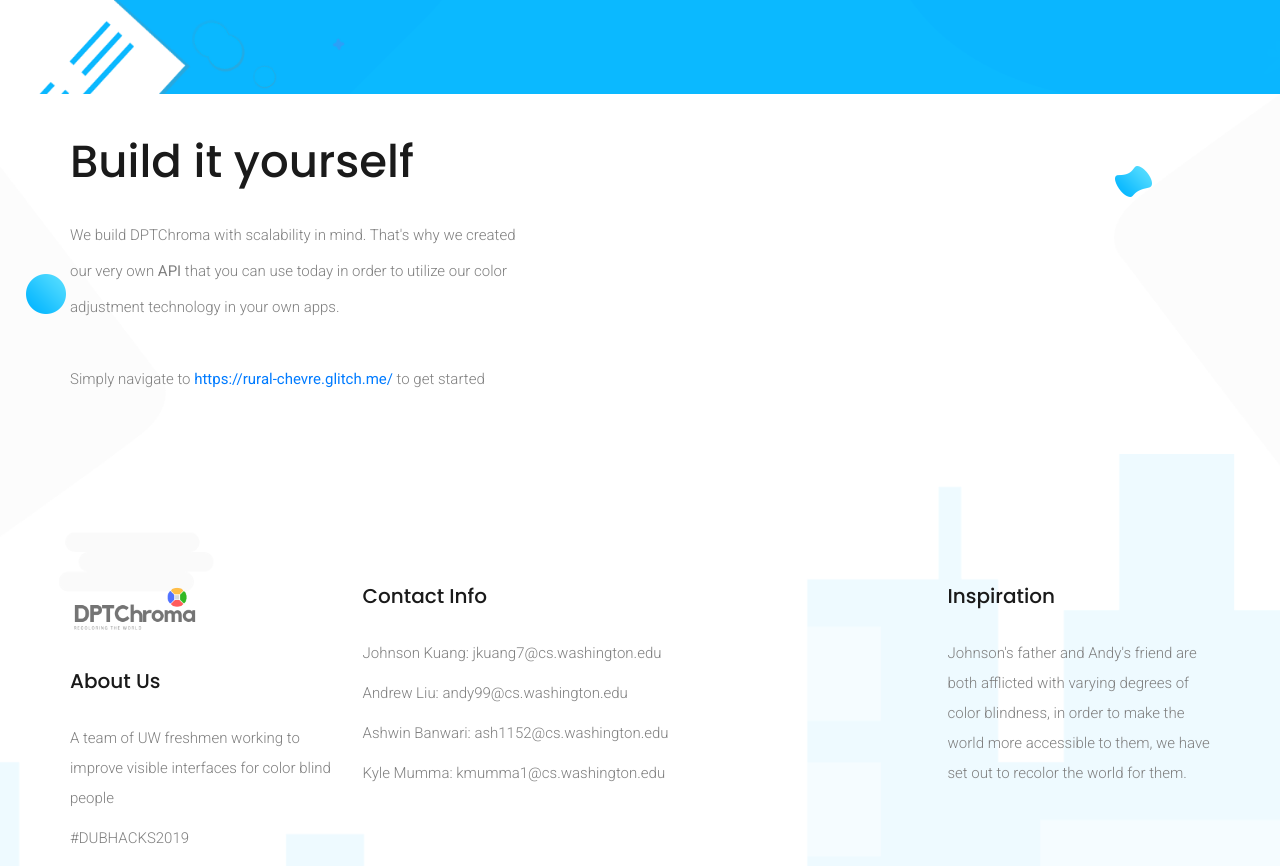
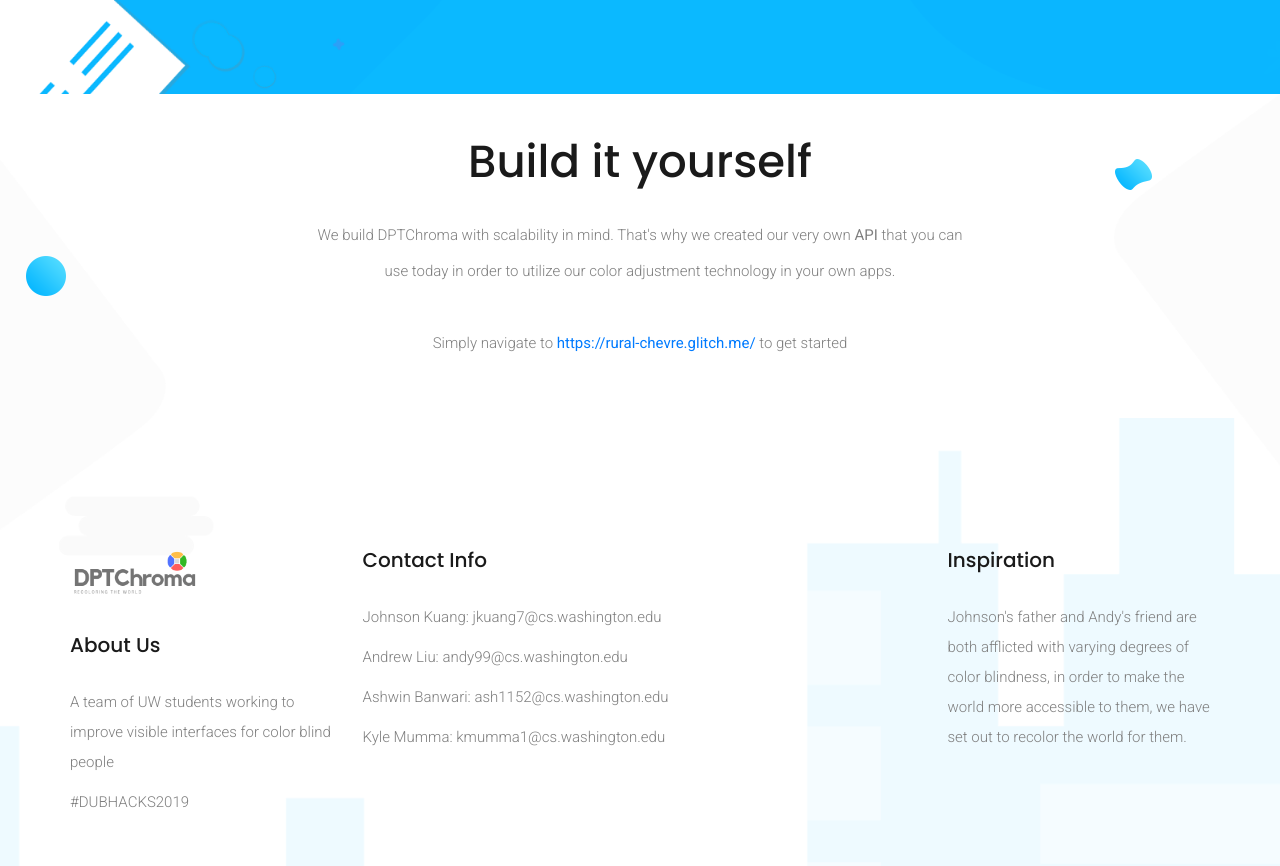
Before and after one commit to johnsonkuang/DPTChromaWebsite, a plain HTML site: page index.html in a window 1280 px wide. Shown: the part 3380-4246 px from the top of the page. Drawn offline with nearby package versions, Linux system fonts and the light colour scheme.

Commit message:
changed styles

```diff
--- a/index.html
+++ b/index.html
@@ -262,15 +262,15 @@
     <section id="api" class="about_us" id="ar">
         <div class="container">
             <div class="row align-items-center justify-content-between">
-                <div class="col-md-6 col-lg-5">
-                    <div class="about_us_text"  style="margin-top: 40px;">
-                        <h2>Build it yourself</h2>
+                    <div class="about_us_text"  style="margin-top: 40px; text-align: center">
+                        <div class="container" style="width: 60%">
+                            <h2>Build it yourself</h2>
                             <p>We build DPTChroma with scalability in mind. That's why we created
                                 our very own <strong>API</strong> that you can use today in order to utilize
                                 our color adjustment technology in your own apps.<br><br>
                                 Simply navigate to <strong><a href="https://rural-chevre.glitch.me/" target="_blank">https://rural-chevre.glitch.me/</a></strong> to get started
                             </p>
-                    </div>
+                        </div>
                 </div>
             </div>
         </div>
@@ -287,7 +287,7 @@
                     <div class="single_footer_part">
                         <a href="index.html" class="footer_logo_iner"> <img src="img/footer_logo.png" style="height:50px;" alt="#"> </a>
                         <h4>About Us</h4>
-                        <p>A team of UW freshmen working to improve visible interfaces for color blind people
+                        <p>A team of UW students working to improve visible interfaces for color blind people
 
                         </p>
                         <p>
```
